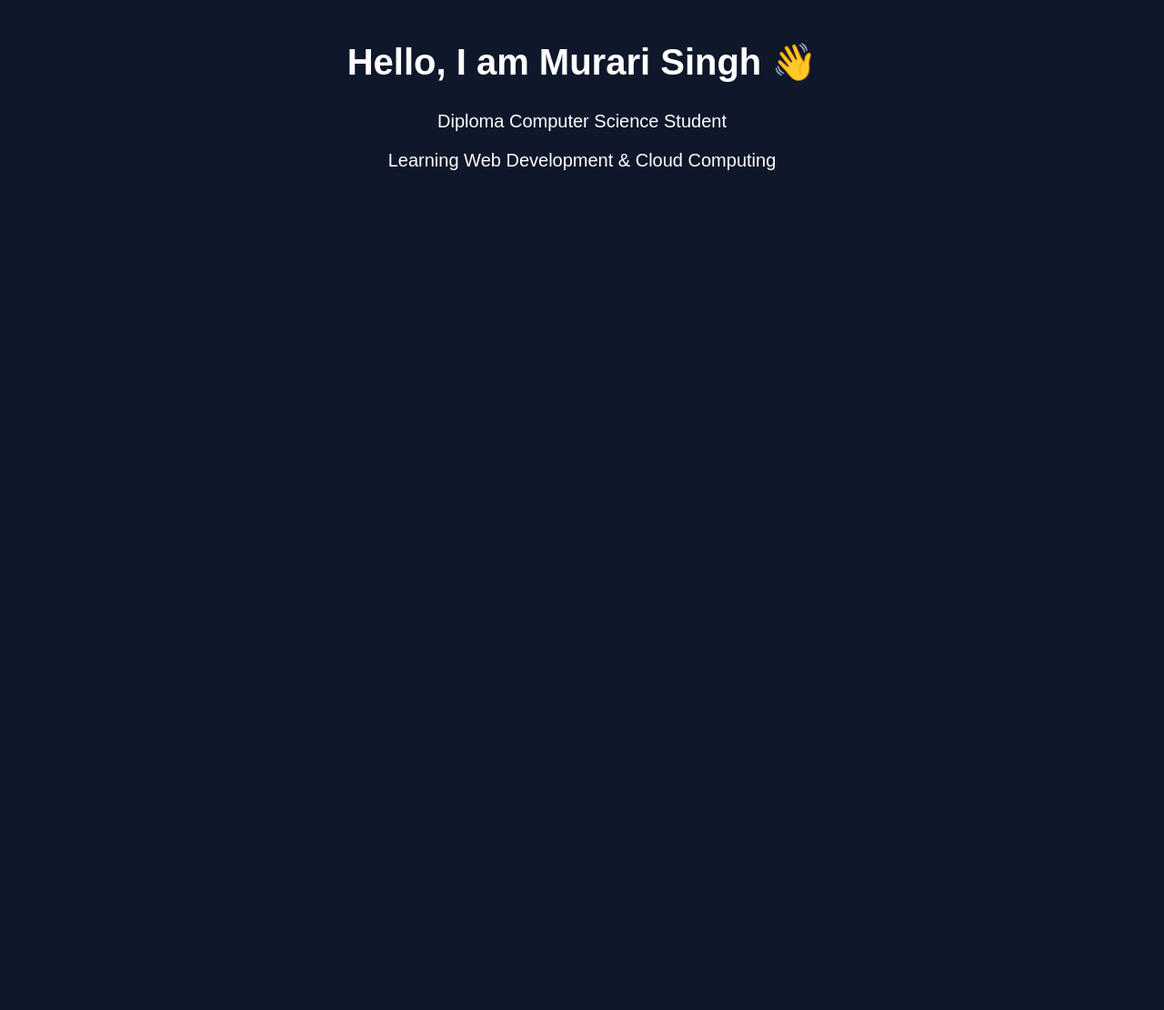
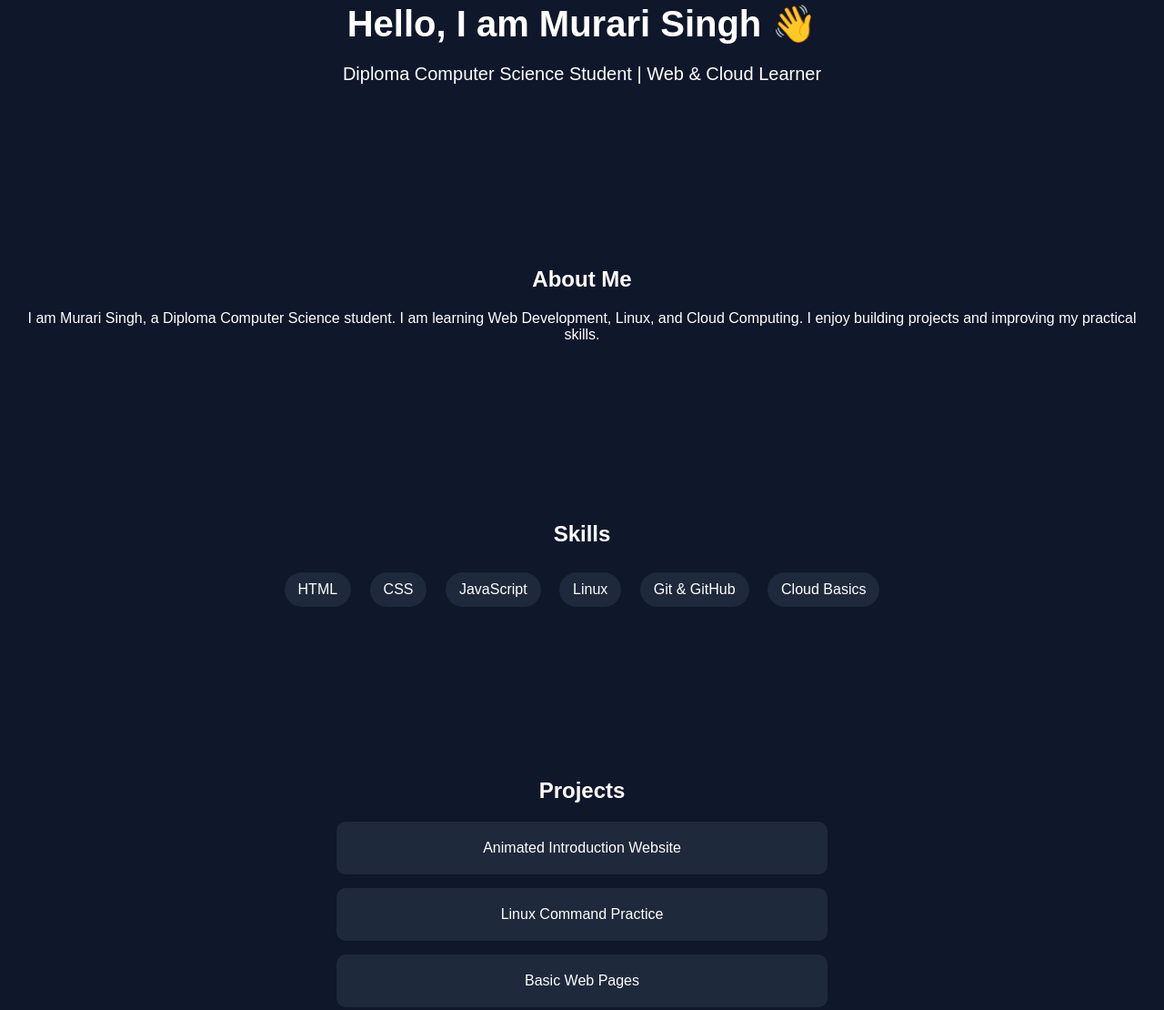
Before and after one commit to murarikumarfutual8213-cyber/Introduction, a plain HTML site: page index.html in a window 1280 px wide. Shown: the part 110-1220 px from the top of the page at 91% size. Before the commit the page ends 800 px from the top, so only its background shows below. Drawn offline with Linux system fonts and the light colour scheme.

Commit message:
Update index.html

```diff
--- a/index.html
+++ b/index.html
@@ -2,72 +2,125 @@
 <html lang="en">
 <head>
 <meta charset="UTF-8">
-<title>My Introduction</title>
+<title>Murari Singh | Portfolio</title>
+<meta name="viewport" content="width=device-width, initial-scale=1.0">
 
 <style>
 body {
+    margin: 0;
+    font-family: Arial, sans-serif;
     background: #0f172a;
     color: white;
-    font-family: Arial, sans-serif;
-    text-align: center;
-    padding-top: 120px;
 }
 
-/* Typing heading */
-h1 {
-    font-size: 40px;
-    min-height: 50px;
+section {
+    padding: 80px 20px;
+    text-align: center;
 }
 
-/* Paragraph animation */
-p {
+h1, h2 {
+    margin-bottom: 20px;
+}
+
+.hero h1 {
+    font-size: 40px;
+}
+
+.hero p {
     font-size: 20px;
     opacity: 0;
-    animation: slideUp 2s ease-in-out forwards;
-}
-
-p:nth-child(2) {
+    animation: fadeUp 2s forwards;
     animation-delay: 1.5s;
 }
 
-p:nth-child(3) {
-    animation-delay: 2.2s;
+.skills span {
+    display: inline-block;
+    margin: 8px;
+    padding: 10px 15px;
+    border-radius: 20px;
+    background: #1e293b;
 }
 
-/* Animations */
-@keyframes slideUp {
-    from {
-        transform: translateY(40px);
-        opacity: 0;
-    }
-    to {
-        transform: translateY(0);
-        opacity: 1;
-    }
+.project {
+    background: #1e293b;
+    padding: 20px;
+    margin: 15px auto;
+    border-radius: 10px;
+    max-width: 500px;
+}
+
+footer {
+    background: #020617;
+    padding: 20px;
+    text-align: center;
+}
+
+@keyframes fadeUp {
+    from { opacity: 0; transform: translateY(30px); }
+    to { opacity: 1; transform: translateY(0); }
 }
 </style>
 </head>
 
 <body>
 
-<h1 id="typing"></h1>
+<!-- HERO SECTION -->
+<section class="hero">
+    <h1 id="typing"></h1>
+    <p>Diploma Computer Science Student | Web & Cloud Learner</p>
+</section>
 
-<p>Diploma Computer Science Student</p>
-<p>Learning Web Development & Cloud Computing</p>
+<!-- ABOUT -->
+<section>
+    <h2>About Me</h2>
+    <p>
+        I am Murari Singh, a Diploma Computer Science student.
+        I am learning Web Development, Linux, and Cloud Computing.
+        I enjoy building projects and improving my practical skills.
+    </p>
+</section>
+
+<!-- SKILLS -->
+<section class="skills">
+    <h2>Skills</h2>
+    <span>HTML</span>
+    <span>CSS</span>
+    <span>JavaScript</span>
+    <span>Linux</span>
+    <span>Git & GitHub</span>
+    <span>Cloud Basics</span>
+</section>
+
+<!-- PROJECTS -->
+<section>
+    <h2>Projects</h2>
+    <div class="project">Animated Introduction Website</div>
+    <div class="project">Linux Command Practice</div>
+    <div class="project">Basic Web Pages</div>
+</section>
+
+<!-- CONTACT -->
+<section>
+    <h2>Contact</h2>
+    <p>Email: your-email@example.com</p>
+    <p>GitHub: murarikumarfutual8213</p>
+</section>
+
+<footer>
+    © 2026 Murari Singh
+</footer>
 
 <script>
 let text = "Hello, I am Murari Singh 👋";
 let i = 0;
-
-function typingEffect() {
+function typing() {
     if (i < text.length) {
         document.getElementById("typing").innerHTML += text.charAt(i);
         i++;
-        setTimeout(typingEffect, 100);
+        setTimeout(typing, 100);
     }
 }
-
-typingEffect();
+typing();
 </script>
 
 </body>
```
